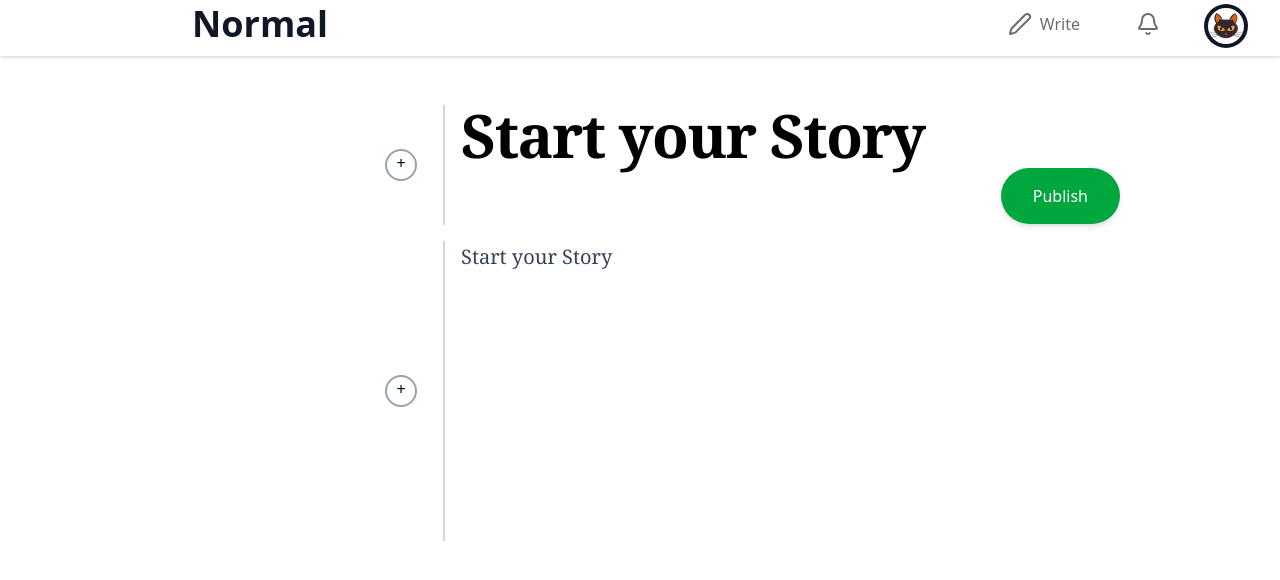
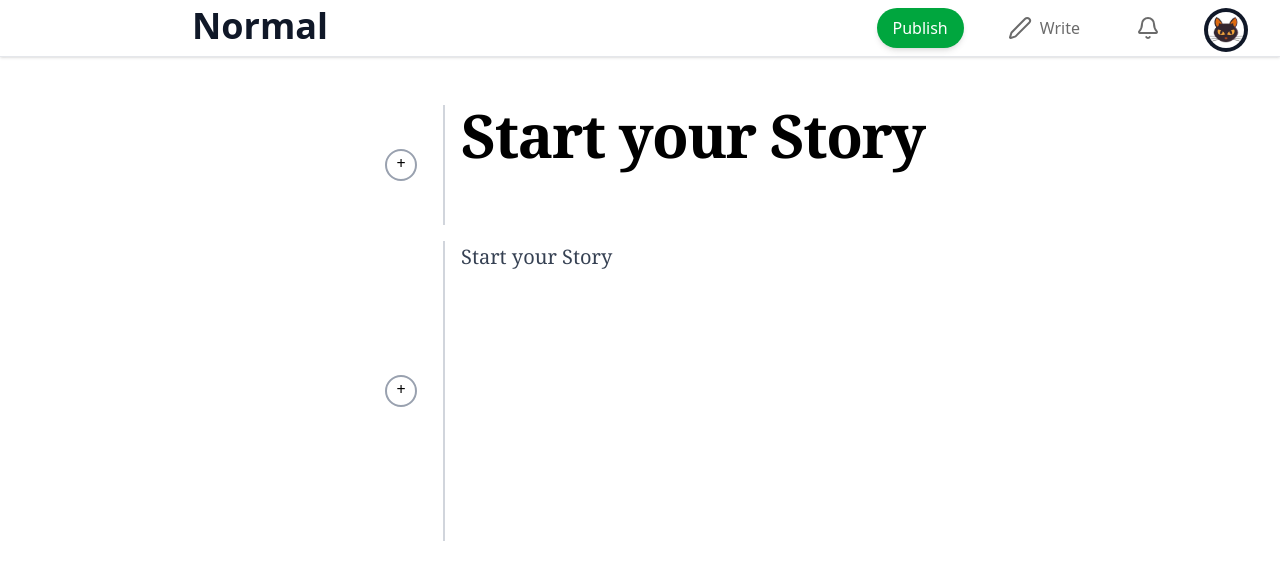
Before and after one commit to Mohfazam/Normal, a React (Vite) app in the folder Frontend/: page /newPost in a window 1280 px wide. Shown: the top 580 px of the page. Built offline with nearby package versions, Linux system fonts and the light colour scheme.

Commit message:
Issue #5

```diff
--- a/Frontend/src/Components/Navbar.tsx
+++ b/Frontend/src/Components/Navbar.tsx
@@ -1,18 +1,28 @@
 import { Pen, Bell } from "lucide-react";
 import { useNavigate } from "react-router-dom";
 
-export const Navbar = () => {
+interface NavbarProps {
+  isNewPost?: boolean;
+  onPublish?: () => void;
+}
+
+export const Navbar = ({ isNewPost = false, onPublish }: NavbarProps) => {
   const navigate = useNavigate();
+
   return (
     <div className="sticky top-0 z-50 w-full bg-white border-b border-gray-200 shadow-sm px-8 h-[57px]">
-
       <div className="flex items-center justify-between w-full">
-
-
         <h1 className="text-4xl text-gray-900 font-bold hover:cursor-pointer ml-[160px]" onClick={() => navigate("/")}>Normal</h1>
 
-
-        <div className="flex gap-8 items-center">
+        <div className="flex gap-8 items-center mt-1">
+          {isNewPost && (
+            <button
+              onClick={onPublish}
+              className="px-4 py-2 bg-green-600 text-white rounded-full hover:bg-green-700 transition shadow-md hover:cursor-pointer"
+            >
+              Publish
+            </button>
+          )}
 
           <div className="flex gap-2 items-center cursor-pointer hover:bg-gray-100 p-[12px] hover:rounded-2xl" onClick={() => navigate("/newPost")}>
             <div className="text-[#6B6B6B]">
@@ -27,11 +37,10 @@ export const Navbar = () => {
 
           <div className="flex gap-1 items-center mt-1 cursor-pointer text-[#6B6B6B] hover:bg-gray-100 p-[4px] hover:rounded-2xl bg-gray-900 rounded-4xl" onClick={() => navigate("/newPost")}>
             <img
-  src="/cat.jpg"
-  alt="Profile"
-  className="w-9 h-9 object-cover rounded-full"
-/>
-
+              src="/cat.jpg"
+              alt="Profile"
+              className="w-9 h-9 object-cover rounded-full"
+            />
           </div>
         </div>
       </div>
--- a/Frontend/src/Pages/NewPost.tsx
+++ b/Frontend/src/Pages/NewPost.tsx
@@ -1,13 +1,14 @@
 import { Navbar } from "../Components/Navbar";
-import {XtextEditor} from "../Components/XTextEditor"
+import { XtextEditor } from "../Components/XTextEditor";
 import axios from "axios";
 import { useNavigate } from "react-router-dom";
 import { toast } from 'react-toastify';
-import 'react-toastify/dist/ReactToastify.css'; // <-- make sure this is imported
+import 'react-toastify/dist/ReactToastify.css';
+import { useRef } from "react";
 
 export const NewPost = () => {
     const navigate = useNavigate();
-
+    const editorRef = useRef<HTMLDivElement>(null);
 
     const newPost = async (content: { title: string; body: string }) => {
         try {
@@ -22,11 +23,24 @@ export const NewPost = () => {
         }
     };
 
+    const handlePublish = () => {
+        const publishButton = editorRef.current?.querySelector('button');
+        if (publishButton) {
+            publishButton.click();
+        }
+    };
+
     return (
         <div className="flex flex-col gap-4">
-            <Navbar />
-            <XtextEditor editable={true} onSave={newPost} />
-
+            <Navbar isNewPost={true} onPublish={handlePublish} />
+            <div ref={editorRef} style={{ position: 'relative' }}>
+                <XtextEditor editable={true} onSave={newPost} />
+                <style>{`
+                    .fixed {
+                        display: none !important;
+                    }
+                `}</style>
+            </div>
         </div>
     );
 };
```
